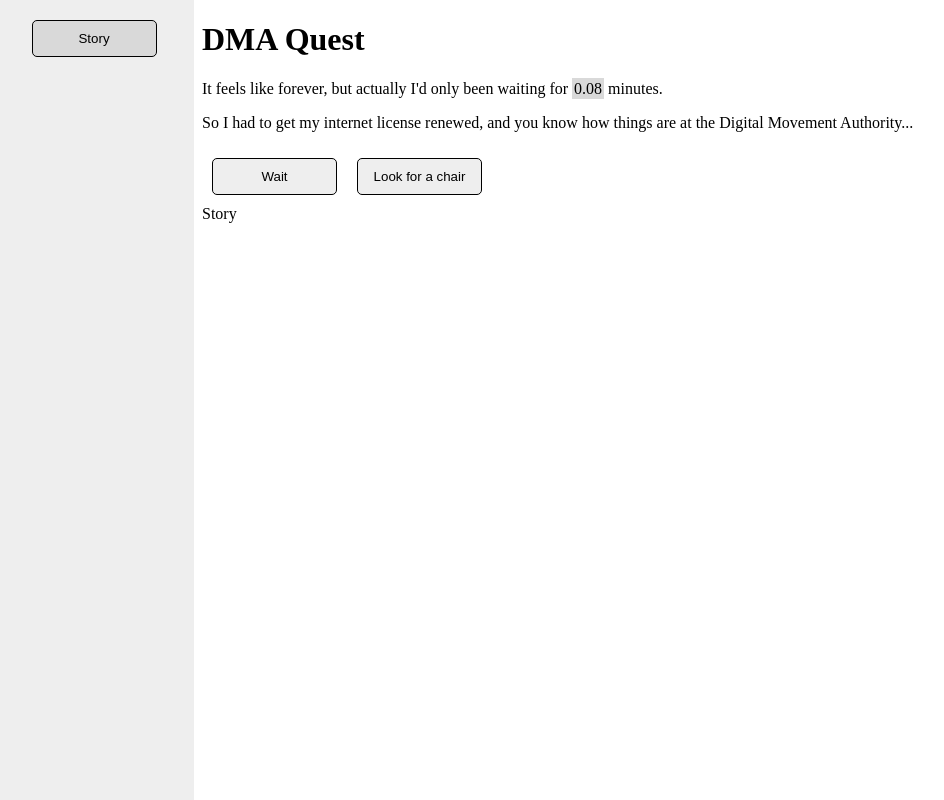
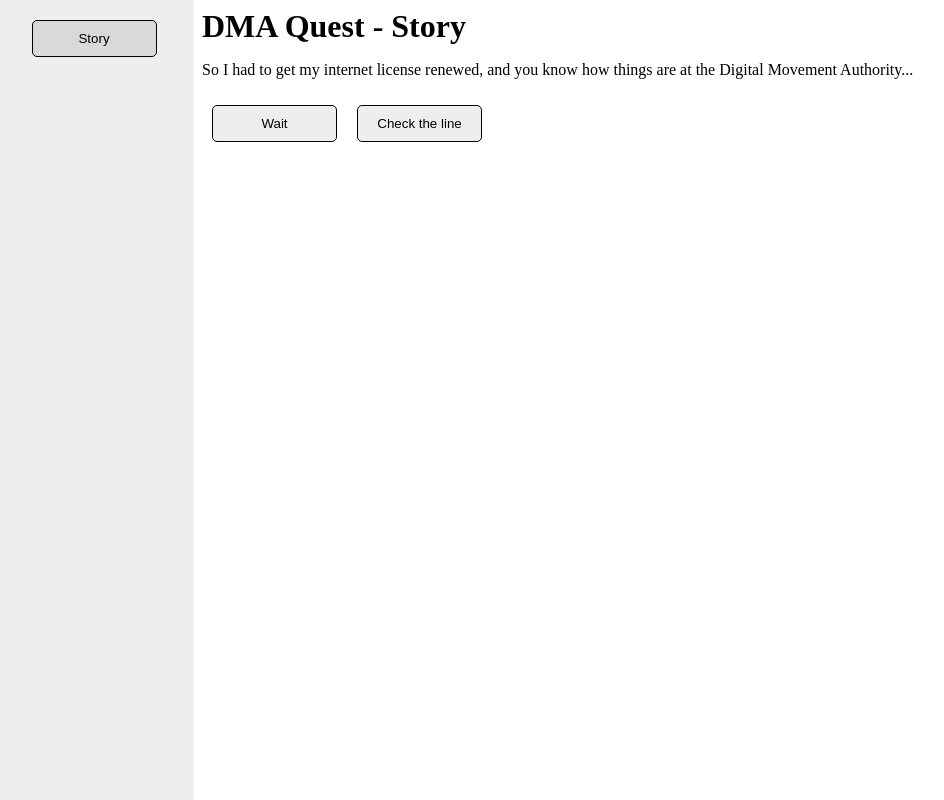
Before and after one commit to perfectly-panda/DMAQuest, a Vue app: page / in a window 1280 px wide. Shown: the whole page, without its empty margins (6-950 px from the left). Built offline with nearby package versions, Linux system fonts and the light colour scheme.

Commit message:
add people in line

```diff
--- a/src/App.vue
+++ b/src/App.vue
@@ -6,8 +6,6 @@
   <div class="main">
     <TitleBar />
     <Story v-if="gameStore.tabs.currentTab === 'Story'"/>
-
-    <div class="currentTab">{{gameStore.tabs.currentTab}}</div>
   </div>
 </template>
 
--- a/src/components/Button.vue
+++ b/src/components/Button.vue
@@ -36,6 +36,10 @@ function clicked() {
         background-color: #eee;
   }
 
+  .unavailable-action {
+        background-color: #ccc;
+  }
+
   .active {
     background-color: rgb(217, 217, 217);
   }
--- a/src/components/TitleBar.vue
+++ b/src/components/TitleBar.vue
@@ -1,11 +1,19 @@
 <template>
-  <h1>DMA Quest</h1>
+ <div class="title">DMA Quest - {{gameStore.tabs.currentTab}}</div>
 </template>
 
-<script lang="ts">
-import { defineComponent } from 'vue'
+<script setup lang="ts">import { useGameStore } from '@/stores/GameStore';
 
-export default defineComponent({
-  name: 'TitleBar',
-})
+
+const gameStore = useGameStore()
 </script>
+
+<style>
+.title {
+  display: flex;
+  text-align: center;
+  margin: auto;
+  font-size: 2em;
+  font-weight: bold;
+}
+</style>
--- /dev/null
+++ b/src/components/story/ActionContainer.vue
@@ -0,0 +1,50 @@
+<template>
+    <div id="buttons">
+    <Button v-if="!gameStore.checkStoryFlag('waitTime')"
+      :text="'Wait'"
+      :class="'available-action'"
+      @click="wait"
+      ></Button>
+    <Button v-if="gameStore.checkStoryFlag('waitTime')"
+      :text="'Look for a chair'"
+      :class="'available-action'"
+      @click="findChair"
+    ></Button>
+    <Button v-if="!gameStore.checkStoryFlag('people')"
+      :text="'Check the line'"
+      :class="'available-action'"
+      @click="checkLine"
+    ></Button>
+    <Button v-if="gameStore.checkStoryFlag('chairs')"
+      :text="'Sit down'"
+      :class="resourceStore.chairs.count >= 1 ? 'available-action': 'unavailable-action'"
+      @click="checkLine"
+    ></Button>
+  </div>
+</template>
+
+<script setup lang="ts">
+  import { useResourceStore } from '@/stores/ResourceStore'
+  import { useGameStore } from '@/stores/GameStore'
+
+  import Flag from '@/models/Flag'
+
+  import Button from '@/components/Button.vue'
+
+  const resourceStore = useResourceStore()
+  const gameStore = useGameStore()
+
+  function findChair() {
+    gameStore.addStoryFlag(new Flag('chairs', 1))
+    resourceStore.chairs.addStatic(1)
+  }
+
+  function wait() {
+    gameStore.addStoryFlag(new Flag('waitTime', 0))
+  }
+
+  function checkLine() {
+    gameStore.addStoryFlag(new Flag('people', 2))
+    resourceStore.people.perSecond = .05
+  }
+</script>
--- a/src/components/story/LogContainer.vue
+++ b/src/components/story/LogContainer.vue
@@ -19,7 +19,7 @@
 
   import Log from '@/components/story/Log.vue'
 
-  const resourceStore = useResourceStore()
   const gameStore = useGameStore()
   const storyStore = useStoryStore()
+  const resourceStore = useResourceStore()
 </script>
--- a/src/components/story/Story.vue
+++ b/src/components/story/Story.vue
@@ -1,39 +1,9 @@
 <template>
   <LogContainer></LogContainer>
-  <div id="buttons">
-    <Button
-      :text="'Wait'"
-      :class="'available-action'"
-      ></Button>
-    <Button v-if="!gameStore.getStoryFlags.includes('chairs')"
-      :text="'Look for a chair'"
-      :class="'available-action'"
-      @click="findChair"
-    ></Button>
-    <Button v-if="gameStore.getStoryFlags.includes('chairs') &&
-      resourceStore.chairs.count >= 1"
-      :text="'Sit down'"
-      :class="'available-action'"
-      @click="findChair"
-    ></Button>
-  </div>
+  <ActionContainer></ActionContainer>
 </template>
 
 <script setup lang="ts">
-  import { useResourceStore } from '@/stores/ResourceStore'
-  import { useGameStore } from '@/stores/GameStore'
-
-  import Flag from '@/models/Flag'
-
-  import Button from '@/components/Button.vue'
   import LogContainer from '@/components/story/LogContainer.vue'
-
-  const resourceStore = useResourceStore()
-  const gameStore = useGameStore()
-
-  function findChair() {
-    gameStore.addStoryFlag(new Flag('chairs', 1))
-    resourceStore.chairs.perSecond = .1
-  }
-
+  import ActionContainer from './ActionContainer.vue'
 </script>
--- a/src/models/Game.ts
+++ b/src/models/Game.ts
@@ -1,15 +1,15 @@
-import type { IResourceStore } from '../types/IResourceStore';
-import Flag from './Flag';
+import type { ResourceStore } from '../types/IStore';
+import Resource from './Resource';
 export default class {
   private _running = false
   private _currentTick = Date.now()
   private _ticker: any
   private _totalTicks = 0
 
-  private _resourceStore: IResourceStore
+  private _resourceStore: ResourceStore
   private _gameStore: any
 
-  constructor(resourceStore: IResourceStore , gameStore: any) {
+  constructor(resourceStore: ResourceStore, gameStore: any) {
     this._resourceStore = resourceStore
     this._gameStore = gameStore
   }
@@ -23,14 +23,13 @@ export default class {
 
   private _runTick(): void {
     if(this._running) {
-      console.log('tick')
       const tick = Date.now()
       const ticks = tick - this._currentTick
       this._totalTicks += ticks
       this._currentTick = tick
 
       for(const resource of Object.values(this._resourceStore)) {
-        if(resource?.increment) {
+        if(resource instanceof Resource) {
            resource.increment(ticks)
         }
       }
@@ -53,7 +52,6 @@ export default class {
   }
 
   initialize(): void {
-    this._gameStore.addStoryFlag(new Flag("waitTime",0))
     this.start()
   }
 }
--- a/src/models/Resource.ts
+++ b/src/models/Resource.ts
@@ -31,4 +31,8 @@ export default class {
       this._count = Math.min(this.max, count)
     }
   }
+
+  addStatic(count: number): void {
+    this._count += count
+  }
 }
--- a/src/stores/GameStore.ts
+++ b/src/stores/GameStore.ts
@@ -15,7 +15,10 @@ export const useGameStore = defineStore('game', {
   }),
   getters: {
     getStoryFlags: (state) : Array<IStoryFlag> => {
-      return state.flags.story.map((flag) => flag.text)
+      return state.flags.story.map((f) => f.text)
+    },
+    checkStoryFlag: (state) => (flag: string) : boolean => {
+      return state.flags.story.some((f) => f.text === flag)
     }
   },
   actions: {
--- a/src/stores/ResourceStore.ts
+++ b/src/stores/ResourceStore.ts
@@ -1,4 +1,4 @@
-import { defineStore } from 'pinia'
+import { defineStore, type Store } from 'pinia'
 import Resource from '@/models/Resource'
 import type { IResourceStore } from '../types/IResourceStore'
 
--- a/src/stores/StoryStore.ts
+++ b/src/stores/StoryStore.ts
@@ -15,7 +15,7 @@ export const useStoryStore = defineStore('story', {
         "chairs left.",
         "Chairs:"
       ]),
-    people: new StoryText([])
+    people: new StoryText(["I tried to count how many people are in line, but there's at least", 'people.', "People:" ]),
   }),
   getters: {
   },
```
